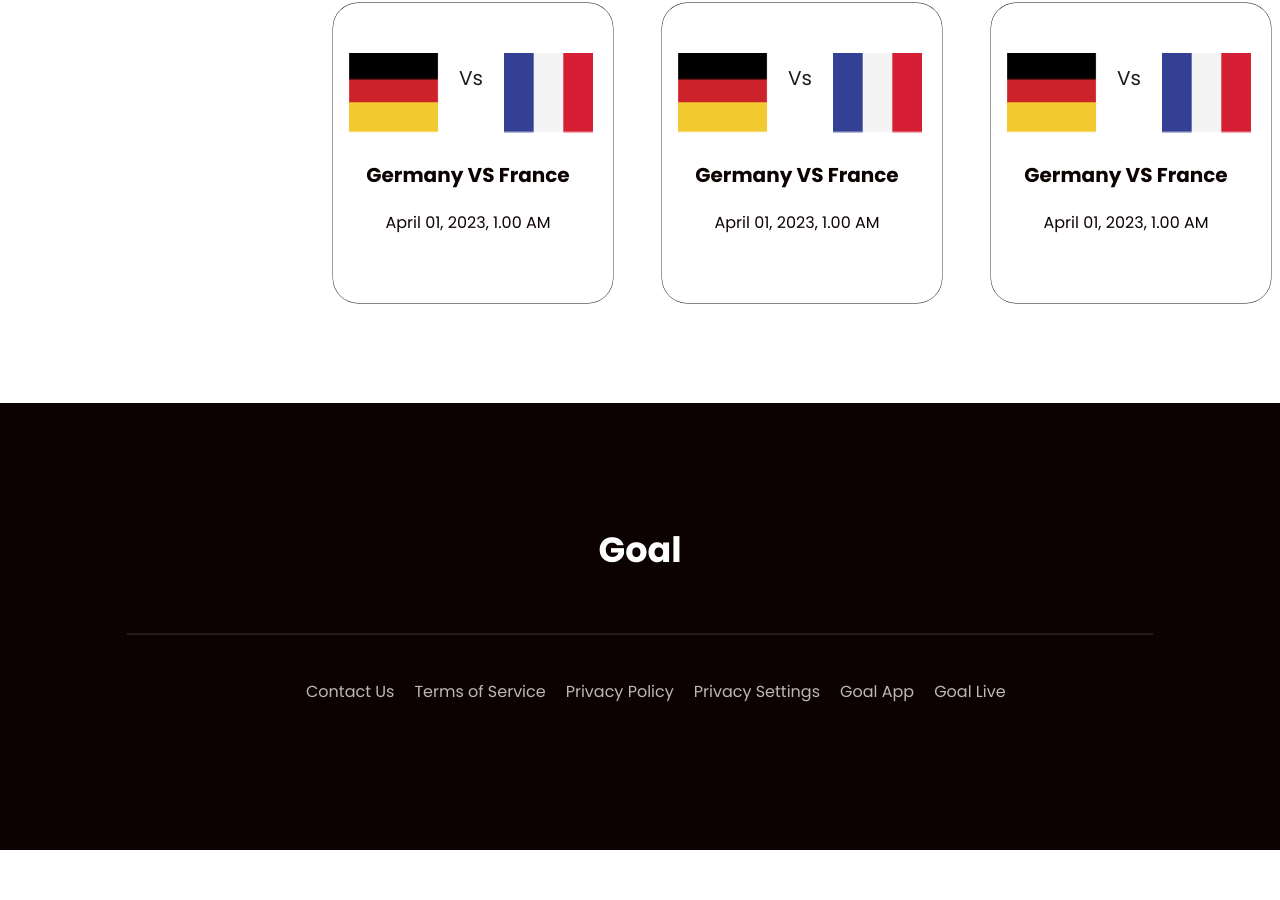
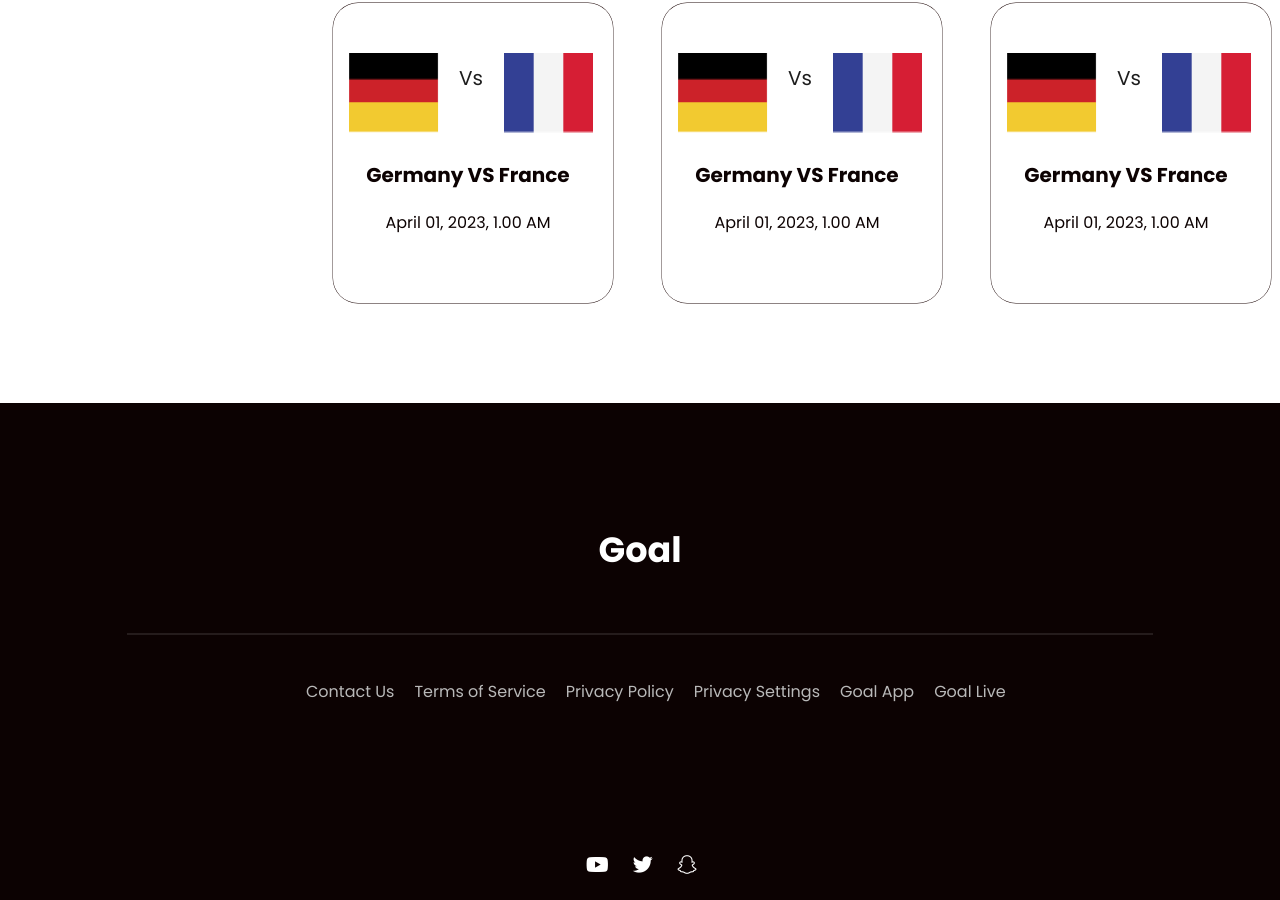
Before and after one commit to zarrin-tasnim/World_Cup-2nd_Assignmnt, a plain HTML site: page upcoming_match.html in a window 1280 px wide. Shown: the part 1460-2360 px from the top of the page. Before the commit the page ends 2310 px from the top, so only its background shows below. Drawn offline with Linux system fonts and the light colour scheme.

Commit message:
icon added

```diff
--- a/style/style.css
+++ b/style/style.css
@@ -270,6 +270,21 @@ nav > ul > li > a {
     font-size: 16px;
 }
 
+.icon-social {
+    display: block;
+    width: 400px;
+    height: 50px;
+    margin-top: 0;
+    margin-left: 45%;
+    margin-right: 20%;
+}
+
+.icon-social a {
+    text-decoration: none;
+    font-size: 20px;
+    padding: 10px 10px;
+    color: white;
+}
 
 
 /* Upcoming match website */
--- a/upcoming_match.html
+++ b/upcoming_match.html
@@ -66,7 +66,8 @@
                     <h3>Germany VS France</h3>
                     <p>April 01, 2023, 1.00 AM</p>
                 </div>
-            </div><div class="blog-2">
+            </div>
+            <div class="blog-2">
                 <div class="blog-images">
                     <div class="flag">
                         <img src="./assets/germany Flag.png" alt="Blog-1">
@@ -78,7 +79,8 @@
                     <h3>Germany VS France</h3>
                     <p>April 01, 2023, 1.00 AM</p>
                 </div>
-            </div><div class="blog-2">
+            </div>
+            <div class="blog-2">
                 <div class="blog-images">
                     <div class="flag">
                         <img src="./assets/germany Flag.png" alt="Blog-1">
@@ -90,7 +92,8 @@
                     <h3>Germany VS France</h3>
                     <p>April 01, 2023, 1.00 AM</p>
                 </div>
-            </div><div class="blog-2">
+            </div>
+            <div class="blog-2">
                 <div class="blog-images">
                     <div class="flag">
                         <img src="./assets/germany Flag.png" alt="Blog-1">
@@ -102,7 +105,8 @@
                     <h3>Germany VS France</h3>
                     <p>April 01, 2023, 1.00 AM</p>
                 </div>
-            </div><div class="blog-2">
+            </div>
+            <div class="blog-2">
                 <div class="blog-images">
                     <div class="flag">
                         <img src="./assets/germany Flag.png" alt="Blog-1">
@@ -114,7 +118,8 @@
                     <h3>Germany VS France</h3>
                     <p>April 01, 2023, 1.00 AM</p>
                 </div>
-            </div><div class="blog-2">
+            </div>
+            <div class="blog-2">
                 <div class="blog-images">
                     <div class="flag">
                         <img src="./assets/germany Flag.png" alt="Blog-1">
@@ -126,7 +131,8 @@
                     <h3>Germany VS France</h3>
                     <p>April 01, 2023, 1.00 AM</p>
                 </div>
-            </div><div class="blog-2">
+            </div>
+            <div class="blog-2">
                 <div class="blog-images">
                     <div class="flag">
                         <img src="./assets/germany Flag.png" alt="Blog-1">
@@ -138,7 +144,8 @@
                     <h3>Germany VS France</h3>
                     <p>April 01, 2023, 1.00 AM</p>
                 </div>
-            </div><div class="blog-2">
+            </div>
+            <div class="blog-2">
                 <div class="blog-images">
                     <div class="flag">
                         <img src="./assets/germany Flag.png" alt="Blog-1">
@@ -172,7 +179,11 @@
             <li><a href="">Goal Live</a></li>
         </ul>
     </nav>
-
+    <div class="icon-social">
+        <a href="https://www.youtube.com/" target="_blank"><i class="fa-brands fa-youtube"></i></a>
+        <a href="https://twitter.com/?lang=en" target="_blank"><i class="fa-brands fa-twitter"></i></a>
+        <a href="https://www.snapchat.com/" target="_blank"><i class="fa-brands fa-snapchat"></i></a>
+    </div>
 </footer>
 
 </html>
```
Also changed, not shown: all_group.html (+5 -1 lines), index.html (+5 -1 lines).
